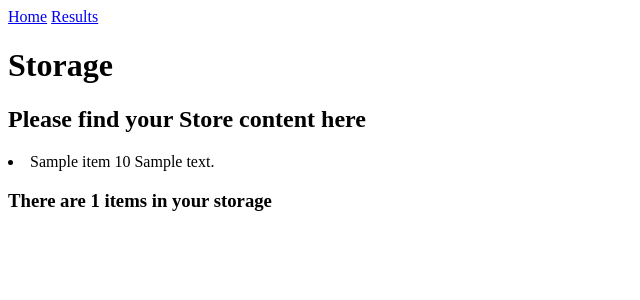
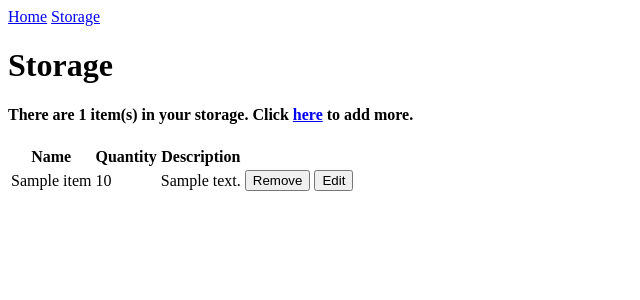
Before and after one commit to AdekunleAdeniran/systems-puzzle, a Flask app: page /success in a window 1280 px wide. Shown: the top 300 px of the page, without its empty margins (0-640 px from the left). Run offline with Flask 2, Linux system fonts and the light colour scheme; tables that the repository leaves empty hold one stand-in row (values such as "Sample post").

Commit message:
Created results.html to handle all storage results

```diff
--- a/templates/result.html
+++ b/templates/result.html
@@ -3,15 +3,27 @@
     <body>
         <div>
             <a href="{{ url_for('add_item') }}">Home</a>
-            <a href="#">Results</a>
+            <a href="#">Storage</a>
         </div>
         <h1> Storage </h1>
-        <h2> Please find your Store content here </h2>
-        {% for result in results%}
+        <h4>There are {{ total }} item(s) in your storage. Click <a href="{{ url_for('add_item') }}">here</a> to add more. </h4>
         <div>
-            <li> {{ result.name }} {{ result.quantity }} {{ result.description }}</li>
+            <table>
+                <tr>
+                    <th> Name </th>
+                    <th> Quantity </th>
+                    <th> Description </th>
+                </tr>
+                {% for result in results%}
+                <tr>
+                    <td> {{ result.name }} </td>
+                    <td> {{ result.quantity }}</td>
+                    <td> {{ result.description }} </td>
+                    <td> <a href="/remove/{{ result.id }}"><button type="button">Remove</button></a></td>
+                    <td> <a href="/update/{{ result.id }}"><button type="button">Edit</button></a></td>
+                </tr>
+                {% endfor %}
+            </table>
         </div>
-        {% endfor %}
-        <h3>There are {{ total }} items in your storage </h3>
     </body>
 </html>
```
